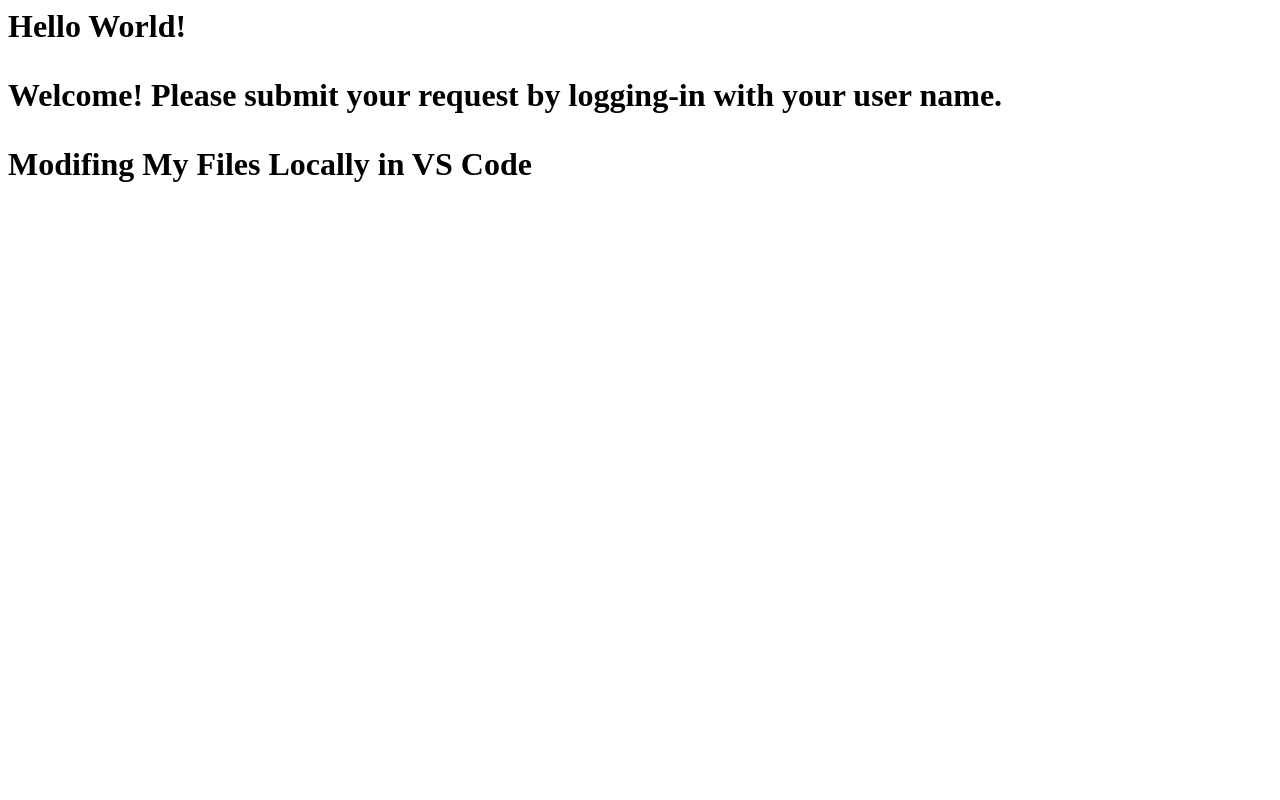
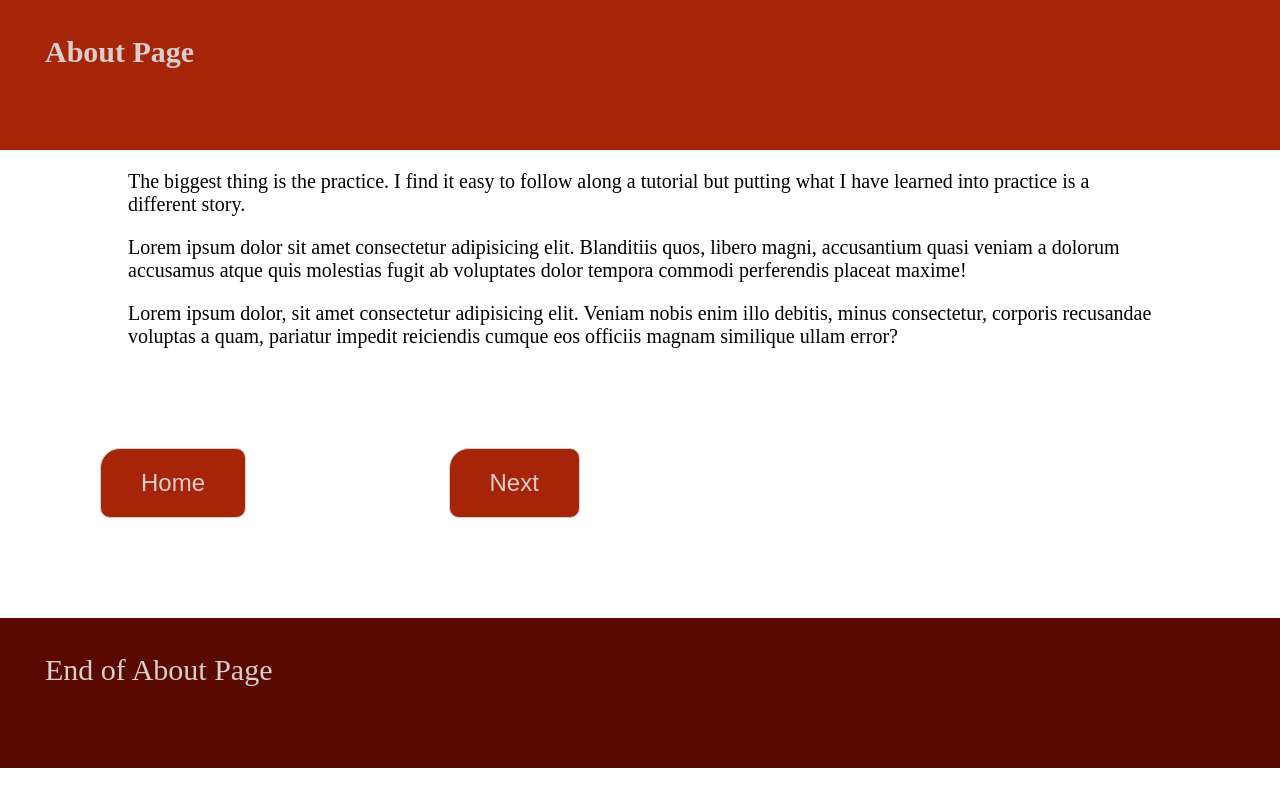
Before and after one commit to pserratojr/pserratojr.github.io, a plain HTML site: page index.html in a window 1280 px wide. Drawn offline with Linux system fonts and the light colour scheme.

Commit message:
Initial development of about page index, css and img folder with icon

```diff
--- a/index.html
+++ b/index.html
@@ -1,4 +1,23 @@
-<h1>Hello World!</h>
+<!DOCTYPE html>
+<html lang="en">
+<head>
+  <title>About Page | Class Assignment | CIT82SP21</title>
+  <meta charset="UTF-8">
+  <meta name="viewport" content="width=device-width, initial-scale=1.0">
+  <link rel="icon" href="/pserratojr.github.io/img/icon-robot.ico">
+  <link rel="stylesheet" href="/pserratojr.github.io/style.css">
+</head>
+<body>
+  <header>
+    <h1>About Page </h1>
+  </header>
+  <p>The biggest thing is the practice. I find it easy to follow along a tutorial but putting what I have learned into practice is a different story.</p>
+  <p>Lorem ipsum dolor sit amet consectetur adipisicing elit. Blanditiis quos, libero magni, accusantium quasi veniam a dolorum accusamus atque quis molestias fugit ab voluptates dolor tempora commodi perferendis placeat maxime!</p>
+  <p>Lorem ipsum dolor, sit amet consectetur adipisicing elit. Veniam nobis enim illo debitis, minus consectetur, corporis recusandae voluptas a quam, pariatur impedit reiciendis cumque eos officiis magnam similique ullam error?</p>
 
-<p>Welcome! Please submit your request by logging-in with your user name.</p>
-<p>Modifing My Files Locally in VS Code</p>
+  <button>Home</button>
+  <button>Next</button>
+
+  <footer><p class="footer-text"> End of About Page</p></footer>
+</body>
+</html>
--- /dev/null
+++ b/style.css
@@ -0,0 +1,63 @@
+/* Color Theme Swatches in Hex
+.Fashion-1-hex { color: #D9A796; }
+.Fashion-2-hex { color: #A62508; }
+.Fashion-3-hex { color: #D9CECC; }
+.Fashion-4-hex { color: #590902; }
+.Fashion-5-hex { color: #F26052; }
+*/
+
+html {
+  font-size: 62.5%;
+}
+
+* {
+  margin: 0;
+  padding: 0;
+  box-sizing: border-box;
+}
+
+header {
+  height: 15rem;
+  padding: .50rem;
+  width: 100%;
+  background:#A62508;
+}
+h1 {
+  font-size: 3rem;
+  margin-top: 3rem;
+  margin-left: 4rem;
+  color: #D9CECC;
+}
+
+p {
+  font-size: 2rem;
+  margin-top: 2rem;
+  margin-left: 10%;
+  width: 80%;
+}
+
+button {
+  margin: 10rem;
+  padding: 2rem 4rem;
+  background: #A62508;
+  border: .05rem solid #D9CECC;
+  color: #D9CECC;
+  font-size: 2.4rem;
+  border-radius: 1rem;
+  border-top-left-radius: 2rem;
+}
+
+footer {
+  font-size: 3rem;
+  height: 15rem;
+  padding: .50rem;
+  width: 100%;
+  background:#590902;
+}
+
+.footer-text {
+  font-size: 3rem;
+  margin-top: 3rem;
+  margin-left: 4rem;
+  color: #D9CECC;
+}
```
Also changed, not shown: img/icon-robot.ico (added).
